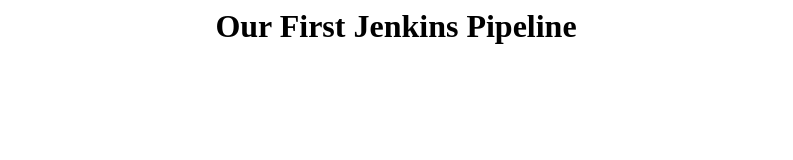
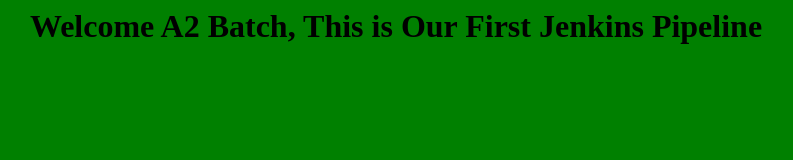
Before and after one commit to sveridevops/a2batchexp5, a plain HTML site: page index.html in a window 1280 px wide. Shown: the whole page, without its empty margins (244-1037 px from the left). Drawn offline with Linux system fonts and the light colour scheme.

Commit message:
updated index file

```diff
--- a/index.html
+++ b/index.html
@@ -1,8 +1,8 @@
 <html>
 
-<body>
+<body bgcolor=green>
 
-<center><h1>Our First Jenkins Pipeline</h1></center>
+<center><h1>Welcome A2 Batch, This is Our First Jenkins Pipeline</h1></center>
 
 
 </body>
```
